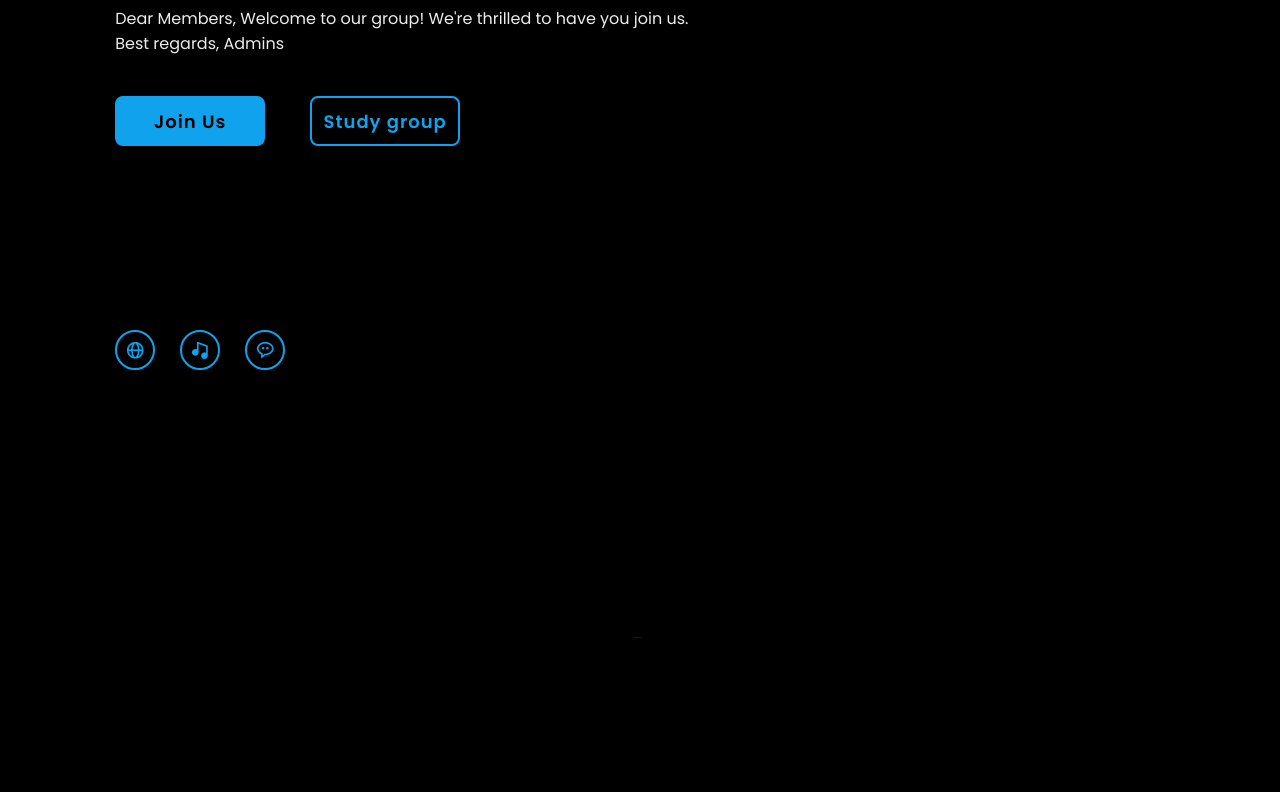
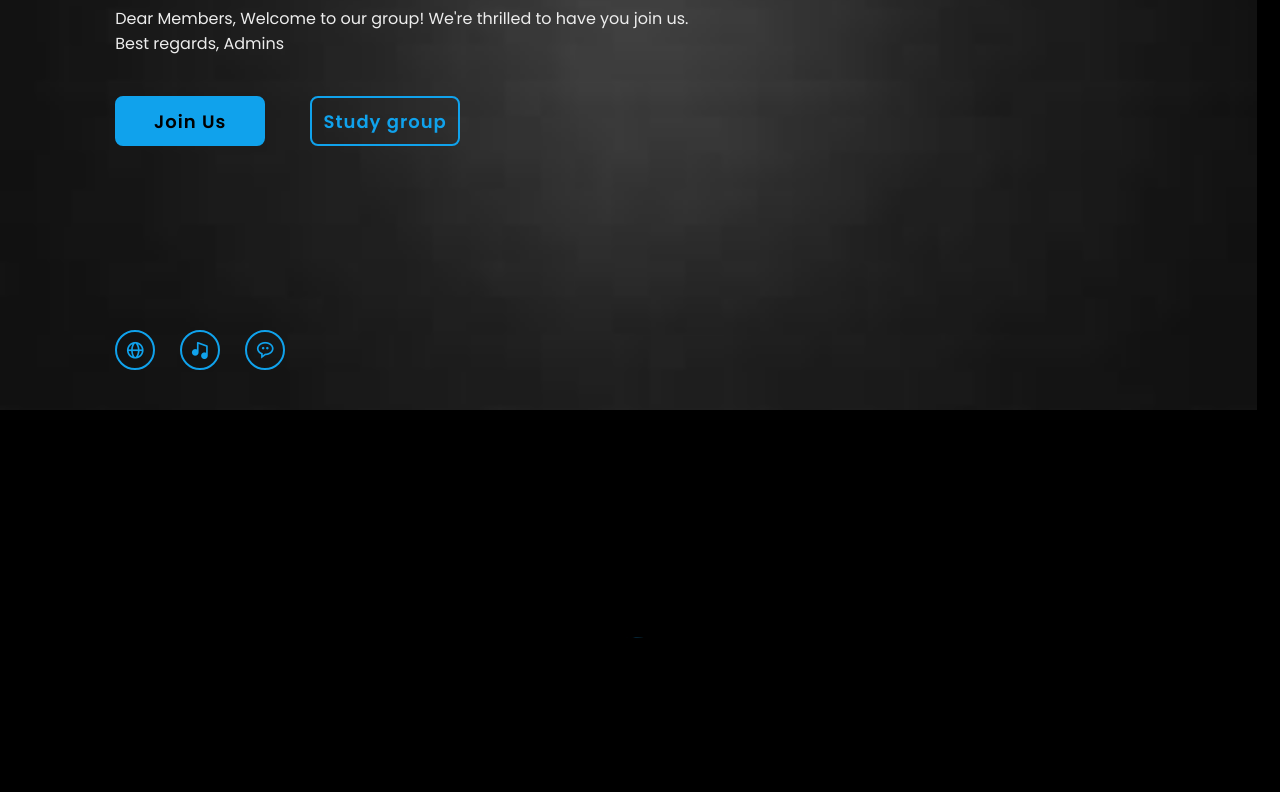
Before and after one commit to swarup-raj/animatedchatwebsite, a plain HTML site: page index.html in a window 1280 px wide. Shown: the part 390-1182 px from the top of the page. Drawn offline with nearby package versions, Linux system fonts and the light colour scheme.

Commit message:
style.css

```diff
--- a/style.css
+++ b/style.css
@@ -87,7 +87,7 @@ section {
     display: flex;
     align-items: center;
     padding: 0 9%;
-    background: url('kiko.jpej') no-repeat;
+    background: url('kiko.jpeg') no-repeat;
     background-size: cover;
     background-position: center;
 }
```
